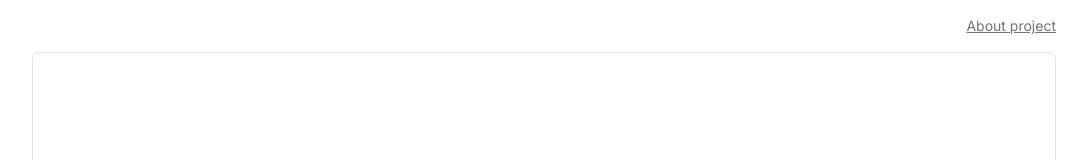
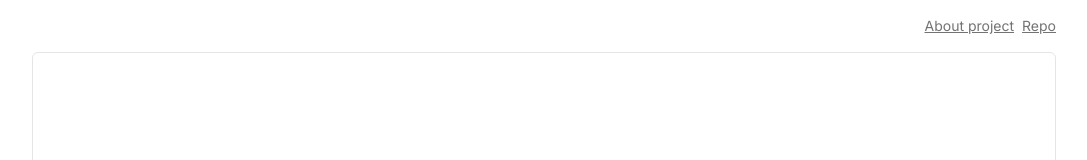
Before and after one commit to Jeff-Maina/wysiwyg, a Next.js app: page / in a window 1280 px wide. Shown: the top 160 px of the page, without its empty margins (96-1183 px from the left). Built offline with nearby package versions, Linux system fonts and the light colour scheme.

Commit message:
add links

```diff
--- a/src/app/_components/editor.tsx
+++ b/src/app/_components/editor.tsx
@@ -349,7 +349,7 @@ const EditorComp = ({ addNewMessage }: TEditorProps) => {
                 <TooltipWrapper
                   sideOffset={10}
                   label={
-                    formatMenuVisible ? "Show formatting" : "Hide formatting"
+                    !formatMenuVisible ? "Show formatting" : "Hide formatting"
                   }
                   align="center"
                 >
--- a/src/app/_components/messages.tsx
+++ b/src/app/_components/messages.tsx
@@ -22,12 +22,14 @@ const Messages = ({ messages }: TMessagesProps) => {
           >
             <div
               className={cn(
-                " shrink-0 rounded-lg  from-purple-600 to-green-700",
+                " shrink-0 rounded-lg  from-purple-800 to-purple-400 overflow-hidden",
                 index !== 0
                   ? "bg-transparent w-8 h-6"
                   : "bg-gradient-to-tr size-8"
               )}
-            ></div>
+            >
+
+            </div>
             <div className="flex flex-col gap-1.5 w-full">
               {index === 0 && (
                 <div className="flex items-end gap-1.5">
--- a/src/app/layout.tsx
+++ b/src/app/layout.tsx
@@ -25,7 +25,7 @@ export default function RootLayout({
         <footer className="fixed w-full flex items-center bottom-0 h-10 z-20">
           <div className="w-full max-w-5xl m-auto">
             <small className="text-neutral-500">
-              Made by  <a className="text-black underline" href="https://github/jeff">Jeff</a>
+              Made by  <a className="text-black underline" href="https://github.com/Jeff-Maina">Jeff</a>
             </small>
           </div>
         </footer>
--- a/src/app/page.tsx
+++ b/src/app/page.tsx
@@ -31,8 +31,19 @@ export default function Home() {
     <div className="p-4">
       {/* navbar */}
       <div className="relative">
-        <div className="max-w-5xl flex justify-end m-auto w-full">
-          <Link href={"/about"} className="text-sm underline text-neutral-500 hover:text-black">About project</Link>
+        <div className="max-w-5xl flex gap-2 justify-end m-auto w-full">
+          <Link
+            href={"/about"}
+            className="text-sm underline text-neutral-500 hover:text-black"
+          >
+            About project
+          </Link>
+          <a
+            href={"https://github.com/Jeff-Maina/wysiwyg"}
+            className="text-sm underline text-neutral-500 hover:text-black"
+          >
+            Repo
+          </a>
         </div>
         {isAboutVisible ? (
           <div
```
Also changed, not shown: public/batman.jpg (added), public/dp.jpg (added).
